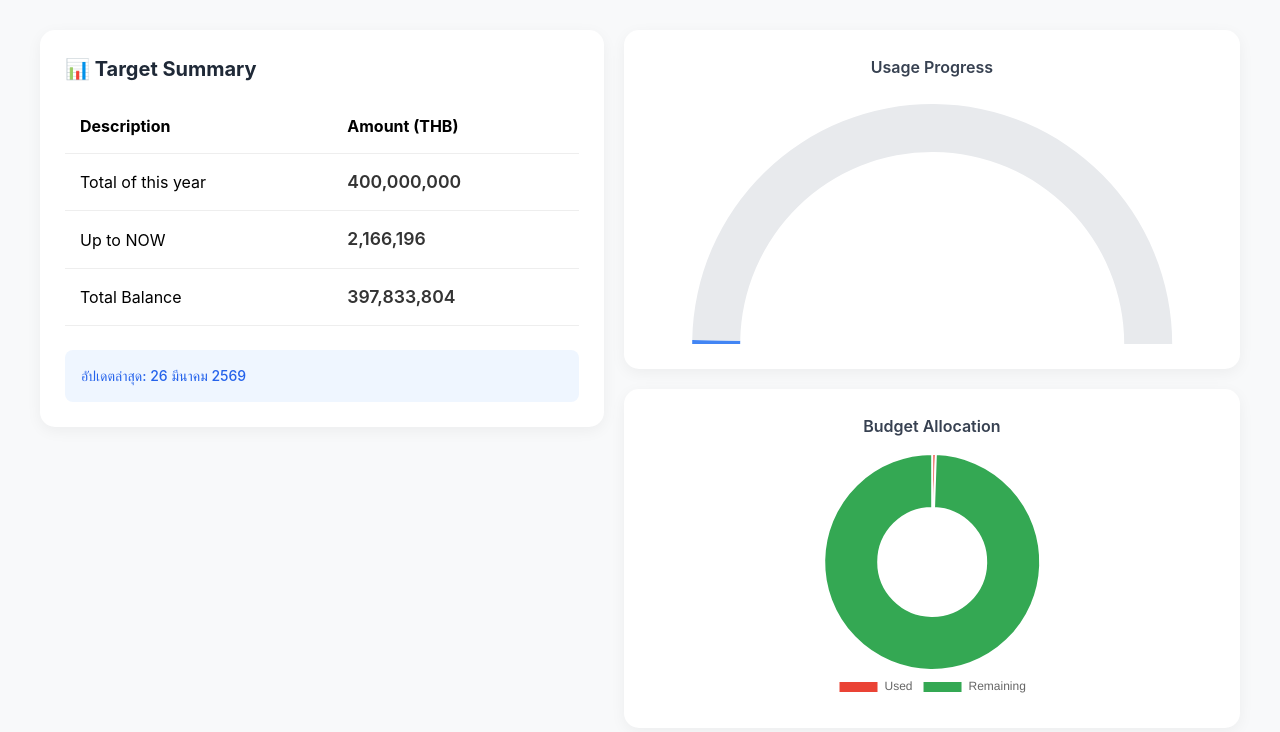
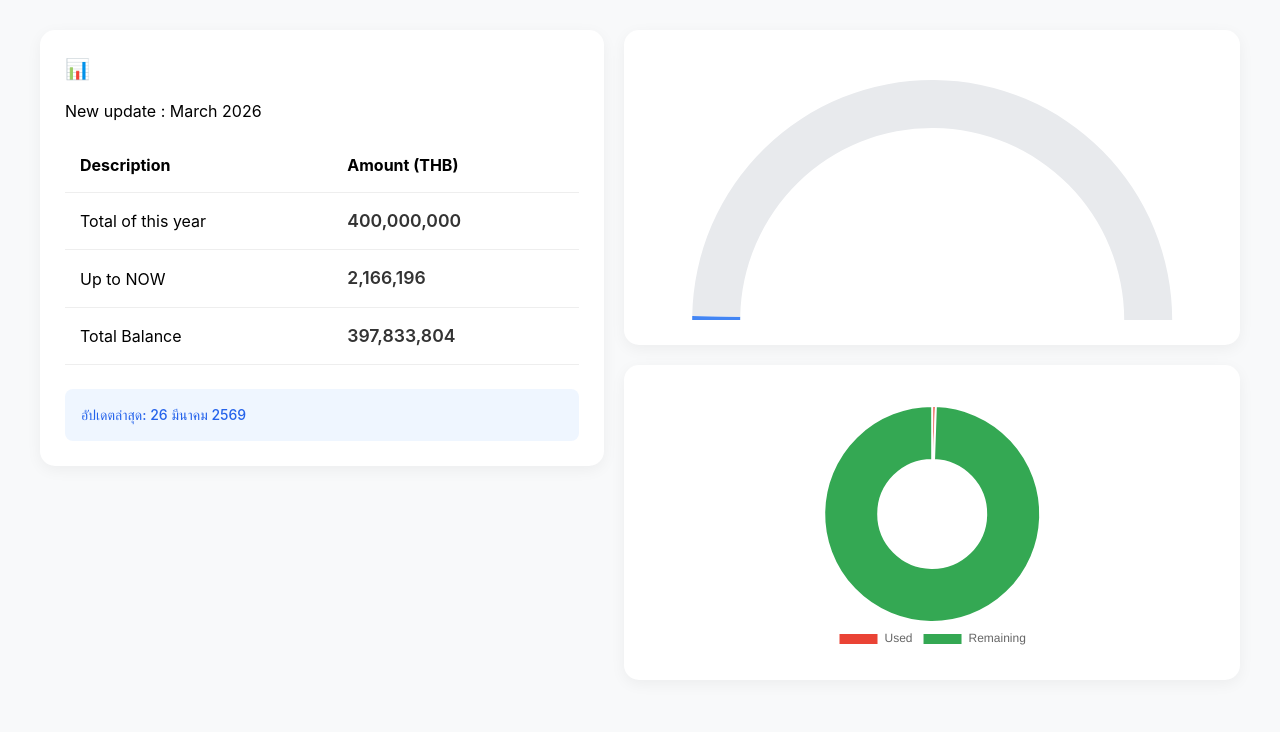
Before and after one commit to kksk09/TKS, a plain HTML site: page index.html in a window 1280 px wide. Drawn offline with nearby package versions, Linux system fonts and the light colour scheme.

Commit message:
Add files via upload

```diff
--- a/index.html
+++ b/index.html
@@ -22,7 +22,8 @@
 
 <div class="dashboard">
     <div class="card-left">
-        <h2 class="text-xl font-bold mb-4 text-gray-800">📊 Target Summary</h2>
+        <h2 class="text-xl font-bold mb-4 text-gray-800">📊 </h2>
+         <h2>New update : <p style="display:inline;" id="date"></p> </h2>
         <table>
             <thead>
                 <tr>
@@ -41,11 +42,12 @@
 
     <div class="right-column">
         <div class="card-graph">
-            <h3 class="font-semibold text-gray-700">Usage Progress</h3>
+            <h3 class="font-semibold text-gray-700"><p style="display:inline;" id="date"></p></h3>
+
             <div class="chart-container"><canvas id="gaugeChart"></canvas></div>
         </div>
         <div class="card-graph">
-            <h3 class="font-semibold text-gray-700">Budget Allocation</h3>
+            <h3 class="font-semibold text-gray-700"><p style="display:inline;" id="date"></p></h3>
             <div class="chart-container"><canvas id="donutChart"></canvas></div>
         </div>
     </div>
@@ -147,5 +149,23 @@
 
     window.onload = initDashboard;
 </script>
+
+
+
+<script>
+const today = new Date();
+
+const monthNames = [
+  "January","February","March","April","May","June",
+  "July","August","September","October","November","December"
+];
+
+const month = monthNames[today.getMonth()];
+const year = today.getFullYear();
+
+document.getElementById("date").innerHTML = month + " " + year;
+</script>
+
+
 </body>
 </html>
```
